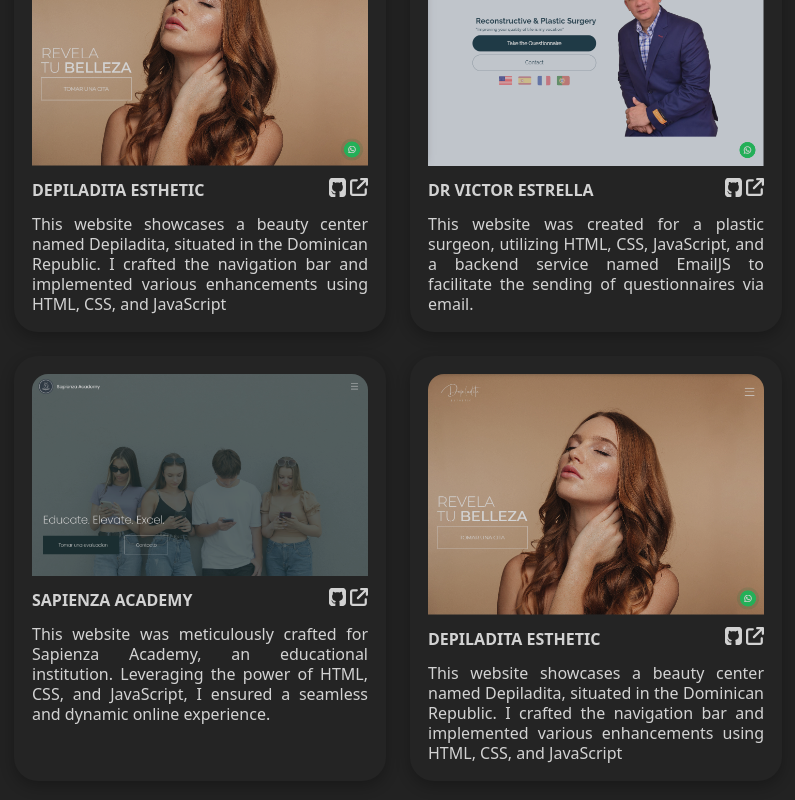
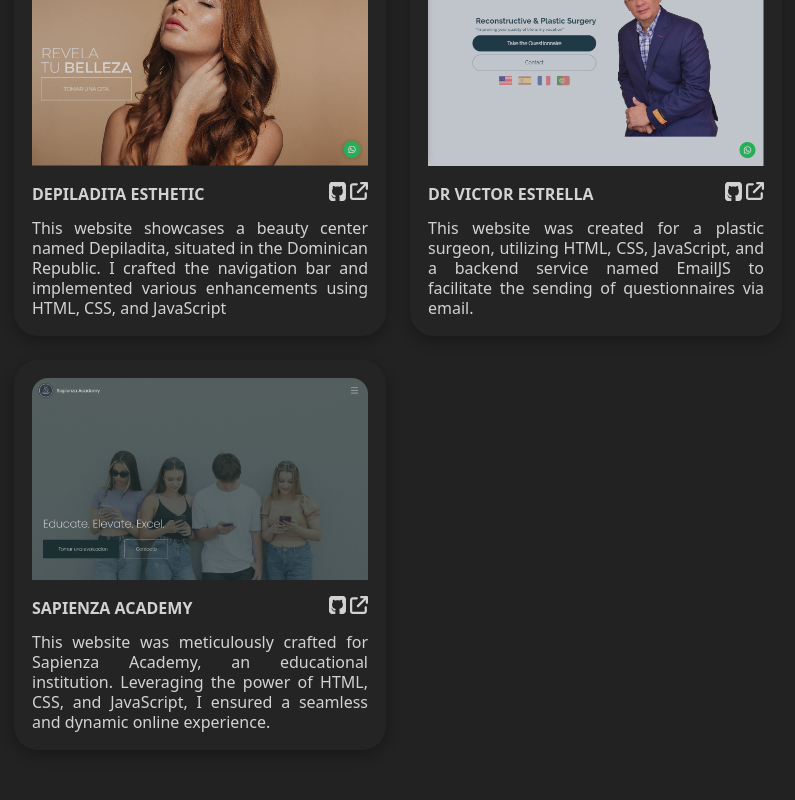
Before and after one commit to Bruce-Webster-21/bruce-s-portfolio, a Next.js app: page / in a window 1280 px wide. Shown: the part 600-1400 px from the top of the page, without its empty margins (242-1037 px from the left). After the commit the page ends 1370 px from the top, so only its background shows below. Built offline with nearby package versions, Linux system fonts and the light colour scheme.

Commit message:
Mapped out project item instead of hard coded and created seperate TS file name projectsData.ts

```diff
--- a/app/components/ProjectItem.tsx
+++ b/app/components/ProjectItem.tsx
@@ -6,28 +6,28 @@
 interface ProjectItemProps {
   gitHubLink: string;
   websiteLink: string;
-  projectTitle: string;
-  projectDescription: string;
-  projectImg: StaticImageData;
+  title: string;
+  description: string;
+  image: StaticImageData;
 }
 
 const ProjectItem: React.FC<ProjectItemProps> = ({
   gitHubLink,
   websiteLink,
-  projectTitle,
-  projectDescription,
-  projectImg,
+  title,
+  description,
+  image,
 }) => {
   return (
     <div className="w-full p-4 gray-bg-color border-transparent border-2 border-solid rounded-3xl transition duration-700 opacity-80 hover:opacity-100">
       <Image
         className="rounded-t-2xl object-cover w-full"
-        src={projectImg}
-        alt={projectTitle + " Website Cover Image"}
+        src={image}
+        alt={title + " Website Cover Image"}
       />
-      <div className="flex pt-3 flex-col gap-3">
+      <div className="flex pt-4 flex-col gap-3">
         <span className="flex justify-between">
-          <h2 className="font-semibold uppercase">{projectTitle}</h2>
+          <h2 className="font-semibold uppercase">{title}</h2>
           <div className="flex gap-1">
             <a target="_blank" href={gitHubLink}>
               <Image
@@ -48,7 +48,7 @@
           </div>
         </span>
         <div className="text-justify font-extralight text-base leading-5">
-          {projectDescription}
+          {description}
         </div>
       </div>
     </div>
--- a/app/page.tsx
+++ b/app/page.tsx
@@ -2,18 +2,7 @@
 import ProjectItem from "./components/ProjectItem";
 import Header from "./components/Header";
 
-import depiladitaCoverImage from "../public/project-images/depiladita-cover.png";
-import drVictorEstrellaCoverImage from "../public/project-images/dr-victor-estrella-cover.png";
-import sapienzaAcademyCoverImage from "../public/project-images/sapienza-academy-cover.png";
-
-const projectDescriptions = {
-  depiladitaEsthetic:
-    "This website showcases a beauty center named Depiladita, situated in the Dominican Republic. I crafted the navigation bar and implemented various enhancements using HTML, CSS, and JavaScript",
-  drVictorEstrella:
-    "This website was created for a plastic surgeon, utilizing HTML, CSS, JavaScript, and a backend service named EmailJS to facilitate the sending of questionnaires via email.",
-  sapienzaAcademy:
-    "This website was meticulously crafted for Sapienza Academy, an educational institution. Leveraging the power of HTML, CSS, and JavaScript, I ensured a seamless and dynamic online experience.",
-};
+import projects from "./projectsData";
 
 export default function Home() {
   return (
@@ -23,34 +12,17 @@
       </div>
       <AboutMe />
       <div className="grid grid-cols-1 md:grid-cols-2 gap-6 mt-5 ">
-        <ProjectItem
-          gitHubLink="https://github.com/Bruce-Webster-21/depiladita"
-          websiteLink="https://bruce-webster-21.github.io/depiladita"
-          projectTitle="Depiladita Esthetic"
-          projectDescription={projectDescriptions.depiladitaEsthetic}
-          projectImg={depiladitaCoverImage}
-        />
-        <ProjectItem
-          gitHubLink="https://github.com/Bruce-Webster-21/victor-estrella"
-          websiteLink="https://drvictorestrella.com"
-          projectTitle="Dr Victor Estrella"
-          projectDescription={projectDescriptions.drVictorEstrella}
-          projectImg={drVictorEstrellaCoverImage}
-        />
-        <ProjectItem
-          gitHubLink="https://github.com/Bruce-Webster-21/sapienza-academy"
-          websiteLink="https://sapienzaacademy.com/"
-          projectTitle="Sapienza Academy"
-          projectDescription={projectDescriptions.sapienzaAcademy}
-          projectImg={sapienzaAcademyCoverImage}
-        />
-        <ProjectItem
-          gitHubLink="https://github.com/Bruce-Webster-21/depiladita"
-          websiteLink="https://bruce-webster-21.github.io/depiladita"
-          projectTitle="DEPILADITA ESTHETIC"
-          projectDescription={projectDescriptions.depiladitaEsthetic}
-          projectImg={depiladitaCoverImage}
-        />
+        {projects.map((project) => {
+          return (
+            <ProjectItem
+              gitHubLink={project.gitHubLink}
+              websiteLink={project.websiteLink}
+              title={project.title}
+              description={project.description}
+              image={project.image}
+            />
+          );
+        })}
       </div>
     </div>
   );
--- /dev/null
+++ b/app/projectsData.ts
@@ -0,0 +1,32 @@
+import depiladitaCoverImage from "../public/project-images/depiladita-cover.png";
+import drVictorEstrellaCoverImage from "../public/project-images/dr-victor-estrella-cover.png";
+import sapienzaAcademyCoverImage from "../public/project-images/sapienza-academy-cover.png";
+
+const projects = [
+  {
+    gitHubLink: "https://github.com/Bruce-Webster-21/depiladita",
+    websiteLink: "https://bruce-webster-21.github.io/depiladita",
+    title: "Depiladita Esthetic",
+    description:
+      "This website showcases a beauty center named Depiladita, situated in the Dominican Republic. I crafted the navigation bar and implemented various enhancements using HTML, CSS, and JavaScript",
+    image: depiladitaCoverImage,
+  },
+  {
+    gitHubLink: "https://github.com/Bruce-Webster-21/victor-estrella",
+    websiteLink: "https://drvictorestrella.com/",
+    title: "Dr Victor Estrella",
+    description:
+      "This website was created for a plastic surgeon, utilizing HTML, CSS, JavaScript, and a backend service named EmailJS to facilitate the sending of questionnaires via email.",
+    image: drVictorEstrellaCoverImage,
+  },
+  {
+    gitHubLink: "https://github.com/Bruce-Webster-21/sapienza-academy",
+    websiteLink: "https://sapienzaacademy.com",
+    title: "Sapienza Academy",
+    description:
+      "This website was meticulously crafted for Sapienza Academy, an educational institution. Leveraging the power of HTML, CSS, and JavaScript, I ensured a seamless and dynamic online experience.",
+    image: sapienzaAcademyCoverImage,
+  },
+];
+
+export default projects;
```
